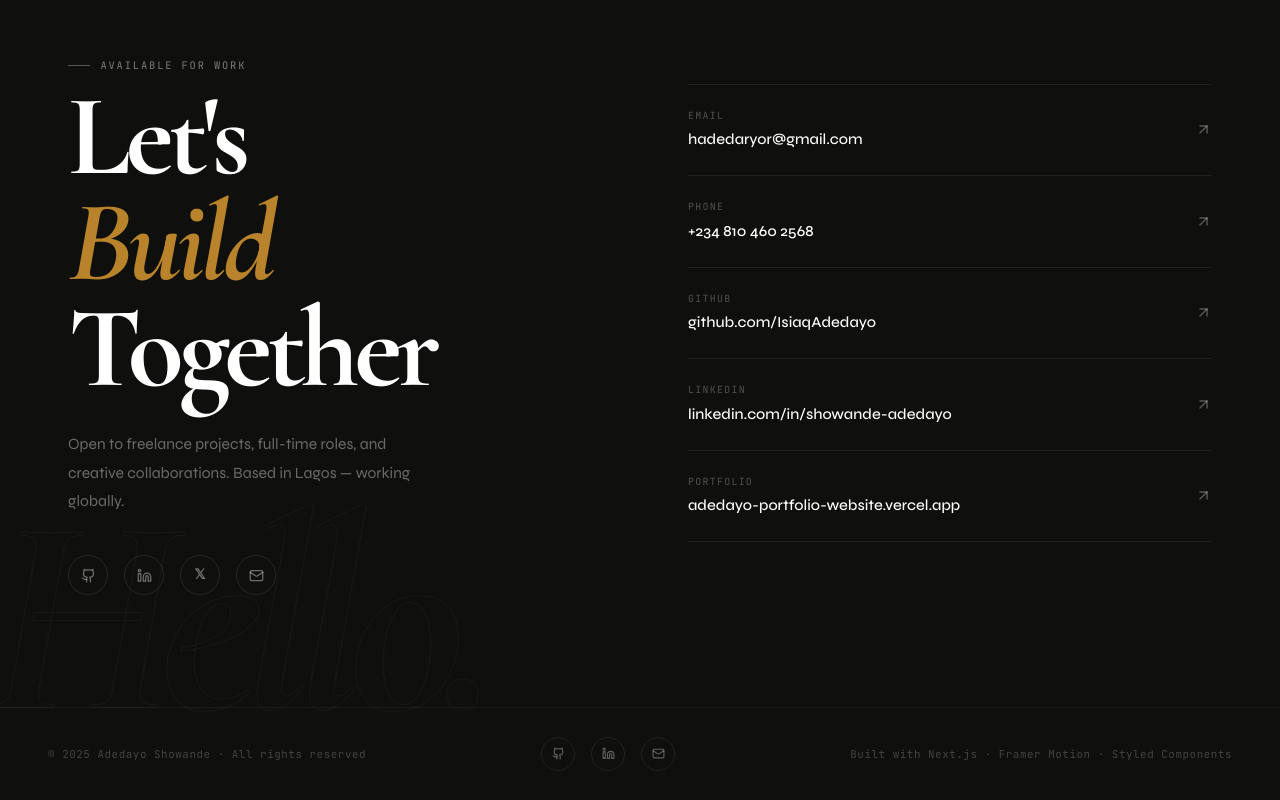
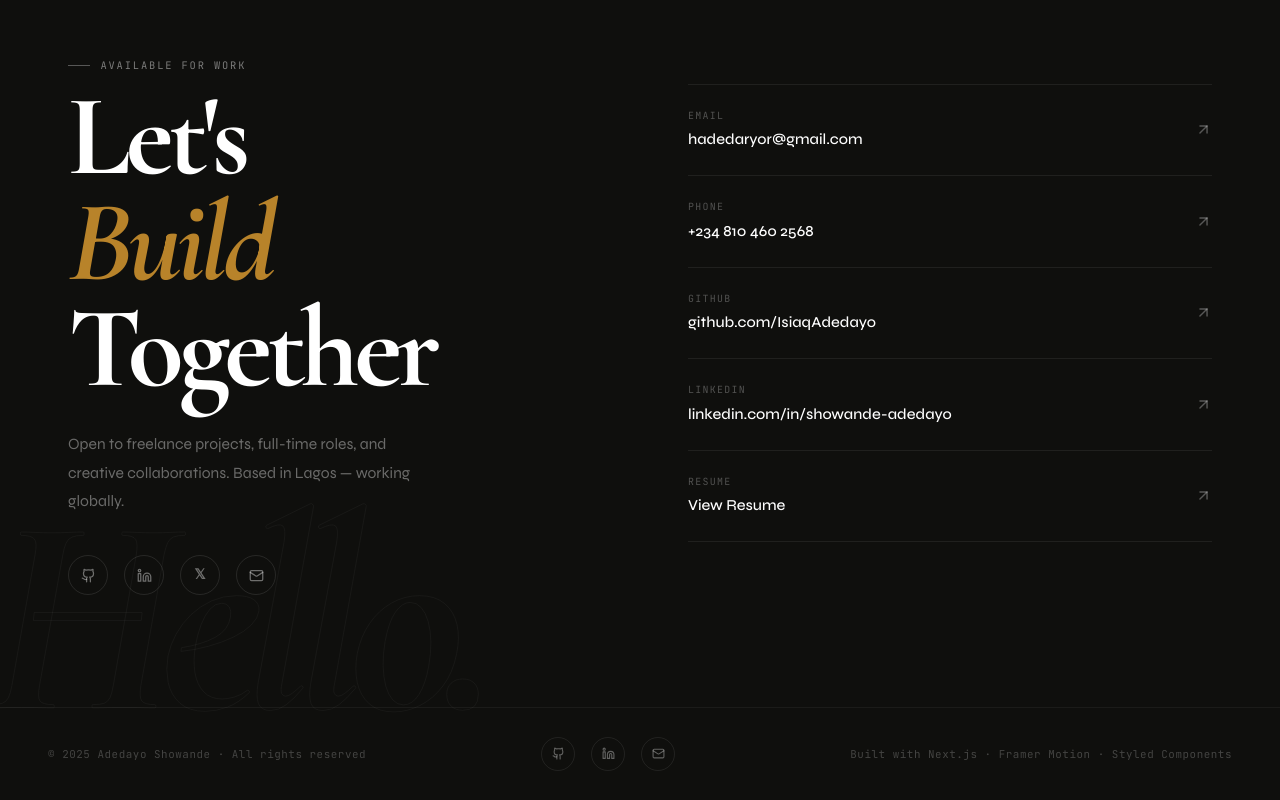
Before and after one commit to IsiaqAdedayo/improved-resume, a Next.js app: page / in a window 1280 px wide. Shown: the part 4219-5019 px from the top of the page. Built offline with nearby package versions, Linux system fonts and the light colour scheme; a web font is replaced by a local one.

Commit message:
feat: replace portfolio link with resume link in contact section data

```diff
--- a/app/components/ContactSection.tsx
+++ b/app/components/ContactSection.tsx
@@ -143,7 +143,7 @@ export function ContactSection() {
     { label: "Phone",       val: PERSON.phone,    href: `tel:${PERSON.phone}` },
     { label: "GitHub",      val: "github.com/IsiaqAdedayo", href: PERSON.github },
     { label: "LinkedIn",    val: "linkedin.com/in/showande-adedayo", href: PERSON.linkedin },
-    { label: "Portfolio",   val: "adedayo-portfolio-website.vercel.app", href: PERSON.portfolio },
+    { label: "Resume",   val: "View Resume", href: PERSON.resume },
   ];
 
   return (
--- a/app/data/index.tsx
+++ b/app/data/index.tsx
@@ -1,16 +1,17 @@
 export const PERSON = {
-  name:     "Adedayo Showande",
+  name: "Adedayo Showande",
   initials: "A.S",
-  role:     "Senior Frontend Engineer",
-  sub:      "React · Next.js · TypeScript",
+  role: "Senior Frontend Engineer",
+  sub: "React · Next.js · TypeScript",
   location: "Lagos, Nigeria",
-  email:    "hadedaryor@gmail.com",
-  phone:    "+234 810 460 2568",
-  bio:      "Senior Frontend Engineer with 4+ years building production-grade web applications. I own features end-to-end — from architecture decisions to pixel-perfect delivery — across marketplace and e-commerce platforms used by hundreds of active users.",
-  github:   "https://github.com/IsiaqAdedayo",
+  email: "hadedaryor@gmail.com",
+  phone: "+234 810 460 2568",
+  bio: "Senior Frontend Engineer with 4+ years building production-grade web applications. I own features end-to-end — from architecture decisions to pixel-perfect delivery — across marketplace and e-commerce platforms used by hundreds of active users.",
+  github: "https://github.com/IsiaqAdedayo",
   linkedin: "https://www.linkedin.com/in/showande-adedayo-789a42195/",
-  twitter:  "https://x.com/imdahdayo",
-  portfolio:"https://adedayo-portfolio-website.vercel.app",
+  twitter: "https://x.com/imdahdayo",
+  resume:
+    "https://drive.google.com/file/d/1qQjDmGHjr5SYUVbda77CfPYQOiDaTVL9/view?usp=sharing",
 };
 
 export const STATS = [
```
